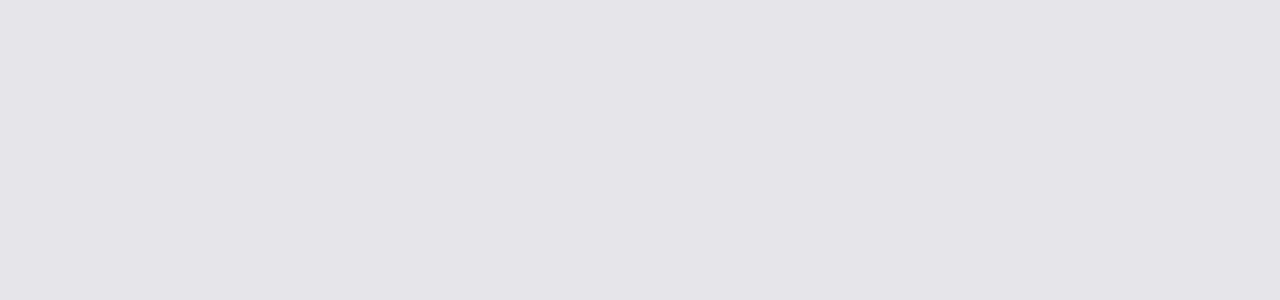
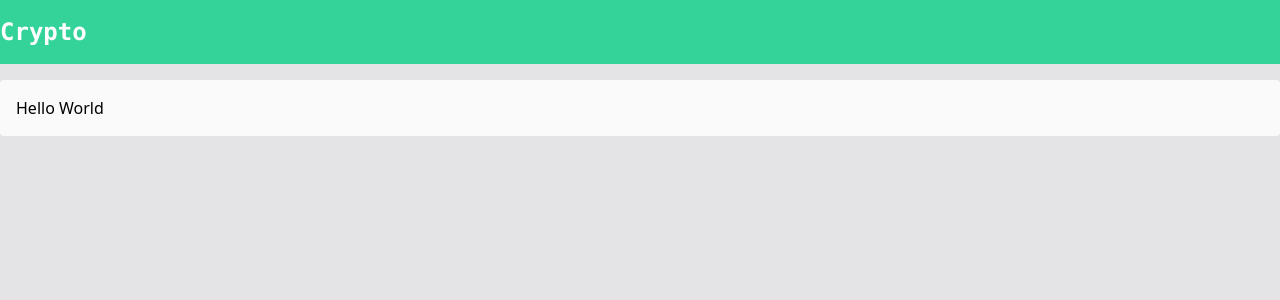
Before and after one commit to JesseSousa/crypto-vue, a Vue app: page / in a window 1280 px wide. Shown: the top 300 px of the page. Built offline with nearby package versions, Linux system fonts and the light colour scheme.

Commit message:
feat(App): render app-container and the-navbar components

```diff
--- a/src/App.vue
+++ b/src/App.vue
@@ -1,5 +1,13 @@
-<script setup></script>
+<script setup>
+import AppContainer from './components/AppContainer.vue';
+import TheNavbar from './components/TheNavbar.vue';
+</script>
 
-<template></template>
+<template>
+  <div>
+    <TheNavbar />
+    <app-container></app-container>
+  </div>
+</template>
 
 <style></style>
```
